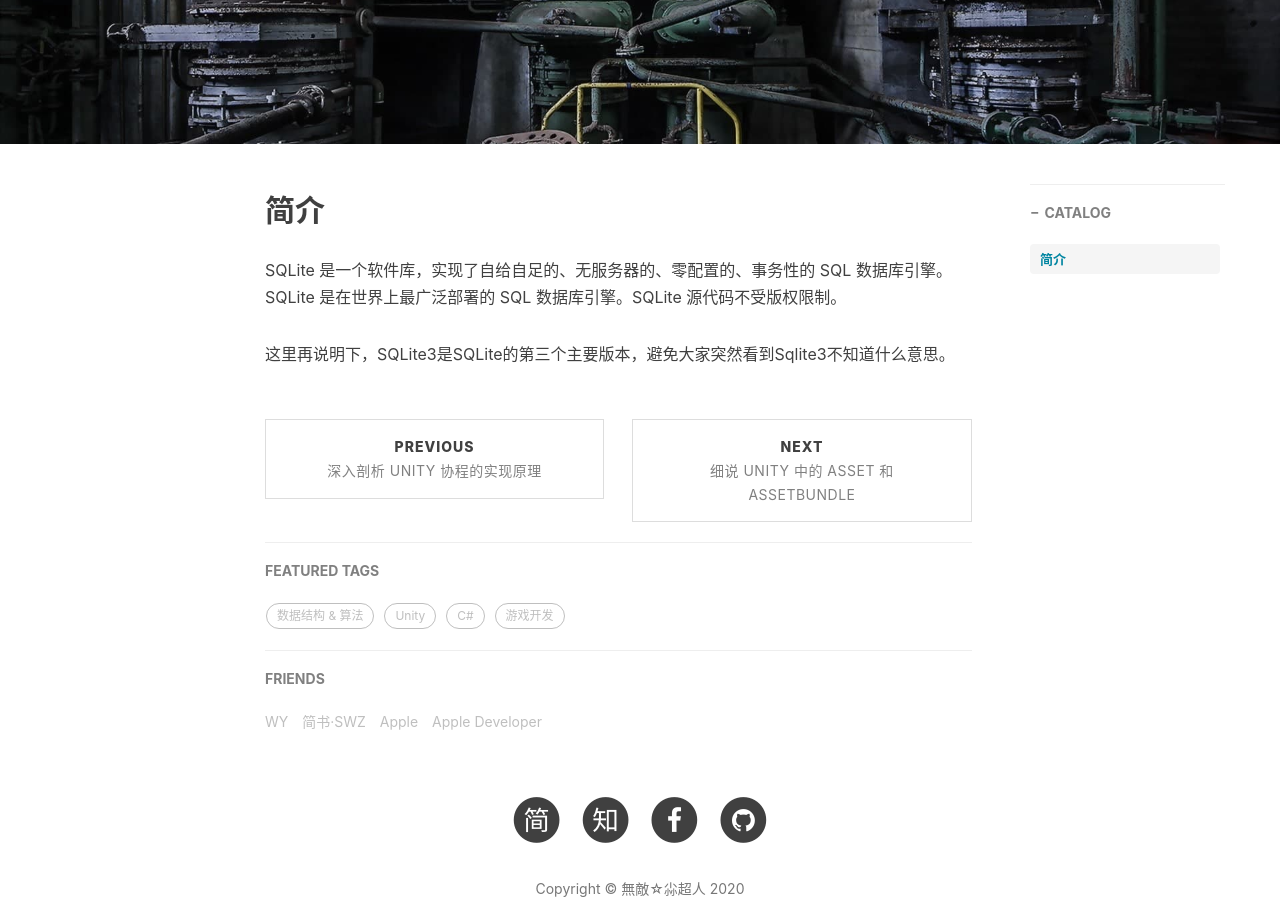
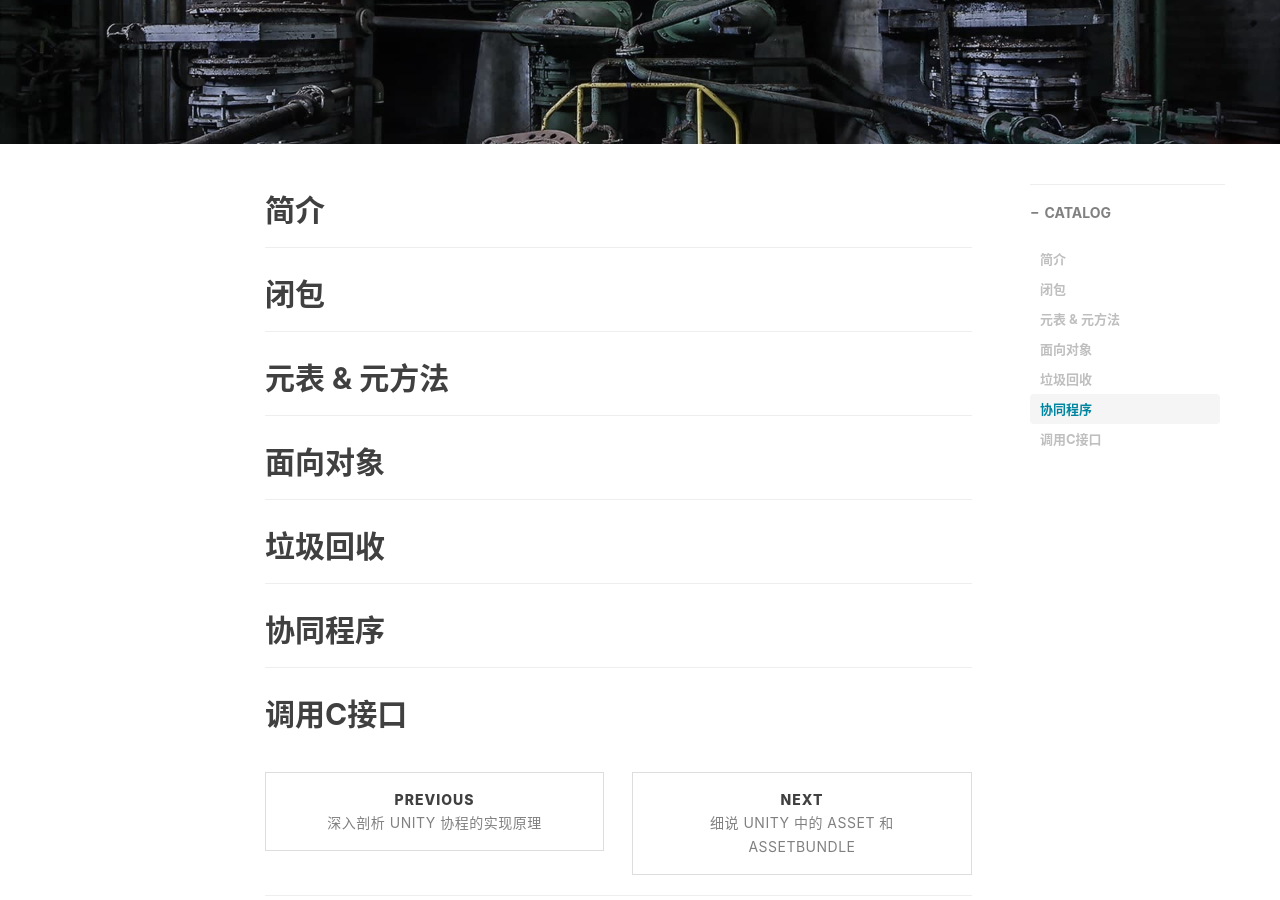
Before and after one commit to sun-wei-zhe/sun-wei-zhe.github.io, a Jekyll site: the page built from _posts/2020-05-15-初识Lua.md, in a window 1280 px wide and 900 px high, scrolled down 379 px. Built offline with Jekyll 4.4.1, drawn with Linux system fonts in a browser that asks for light colours; nearby versions of some CDN libraries; comment, search, counter and statistics services are not loaded; grey boxes are pictures that could not be loaded.

Commit message:
swz::blog gc、lua修改

```diff
--- a/_posts/2020-05-15-初识Lua.md
+++ b/_posts/2020-05-15-初识Lua.md
@@ -13,6 +13,50 @@
 
 ## 简介
 
-SQLite 是一个软件库，实现了自给自足的、无服务器的、零配置的、事务性的 SQL 数据库引擎。SQLite 是在世界上最广泛部署的 SQL 数据库引擎。SQLite 源代码不受版权限制。
 
-这里再说明下，SQLite3是SQLite的第三个主要版本，避免大家突然看到Sqlite3不知道什么意思。
+
+
+
+---
+
+## 闭包
+
+
+
+
+
+---
+
+## 元表 & 元方法
+
+
+
+
+
+---
+
+## 面向对象
+
+
+
+
+
+---
+
+## 垃圾回收
+
+
+
+
+
+---
+
+## 协同程序
+
+
+
+
+
+---
+
+## 调用C接口
```
Also changed, not shown: _posts/2020-06-18-NetGC和BoehmGC.md (+2 -2 lines).
